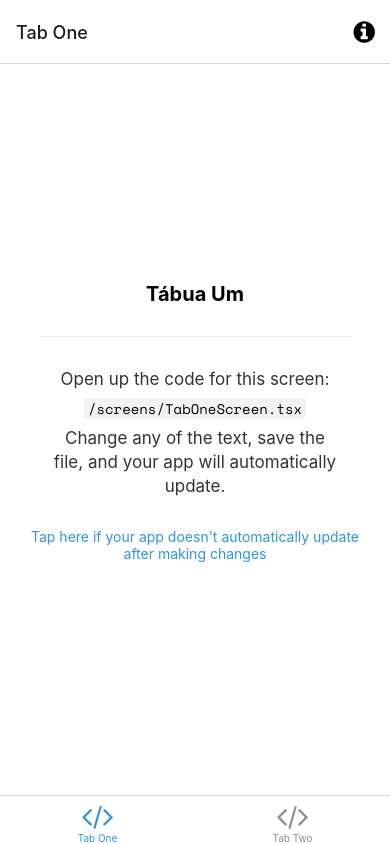
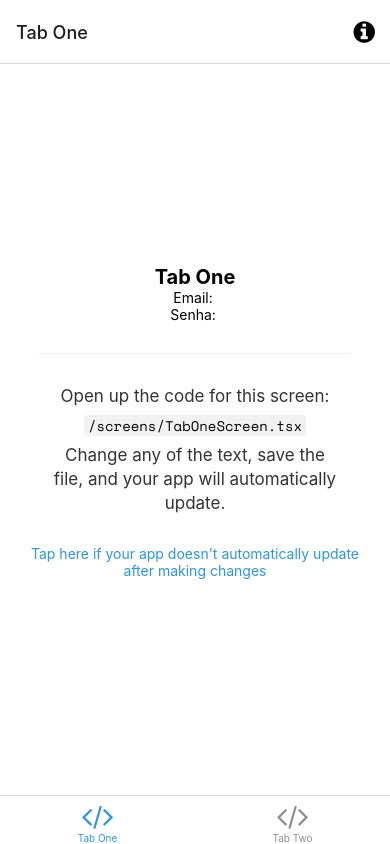
Before and after one commit to Poulvilho/sobre12_frontend, a React Native app: screen /TabOne in a window 390 px wide. Built offline with nearby package versions, Linux system fonts and the light colour scheme; no server answers; what expo-linking would draw is missing.

Commit message:
Add axios

```diff
--- a/package.json
+++ b/package.json
@@ -16,6 +16,7 @@
     "@react-navigation/bottom-tabs": "^6.0.5",
     "@react-navigation/native": "^6.0.2",
     "@react-navigation/native-stack": "^6.1.0",
+    "axios": "^0.23.0",
     "expo": "~42.0.1",
     "expo-asset": "~8.3.2",
     "expo-constants": "~11.0.1",
@@ -24,14 +25,15 @@
     "expo-splash-screen": "~0.11.2",
     "expo-status-bar": "~1.0.4",
     "expo-web-browser": "~9.2.0",
+    "formik": "^2.2.9",
     "react": "16.13.1",
     "react-dom": "16.13.1",
     "react-native": "https://github.com/expo/react-native/archive/sdk-42.0.0.tar.gz",
+    "react-native-gesture-handler": "~1.10.2",
     "react-native-reanimated": "~2.2.0",
-    "react-native-gesture-handler": "~1.10.2",
     "react-native-safe-area-context": "3.2.0",
     "react-native-screens": "~3.4.0",
-    "react-native-web": "~0.13.12"
+    "react-native-web": "^0.17.5"
   },
   "devDependencies": {
     "@babel/core": "^7.9.0",
--- a/screens/TabOneScreen.tsx
+++ b/screens/TabOneScreen.tsx
@@ -1,3 +1,5 @@
+import { isTemplateElement } from '@babel/types';
+import axios, { AxiosResponse } from 'axios';
 import React, { useEffect, useState } from 'react';
 import { StyleSheet } from 'react-native';
 
@@ -6,20 +8,27 @@ import { Text, View } from '../components/Themed';
 import { RootTabScreenProps } from '../types';
 
 export default function TabOneScreen({ navigation }: RootTabScreenProps<'TabOne'>) {
-  const [itens, setItens] = useState<string>('');
+
+  interface user {
+    email: string;
+    password: string;
+  };
+
+  const [item, setItem] = useState<user>({email: '', password: ''});
 
   useEffect(() => {
-    fetch("http://localhost:3000/api/users/login")
-    .then(res => res.json())
-    .then(
-      (result) => {
-        setItens(result.message);
-  })}, []);
+    axios.post<user>("http://localhost:3000/api/users/login", { email: "hello@world.com", password: 'password' })
+    .then(response  => {
+      console.log(response);
+      return setItem(response.data);
+    })
+  }, []);
 
   return (
     <View style={styles.container}>
-      <Text style={styles.title}>Tábua Um</Text>
-      <Text>{itens}</Text>
+      <Text style={styles.title}>Tab One</Text>
+      <Text>Email: {item.email}</Text>
+      <Text>Senha: {item.password}</Text>
       <View style={styles.separator} lightColor="#eee" darkColor="rgba(255,255,255,0.1)" />
       <EditScreenInfo path="/screens/TabOneScreen.tsx" />
     </View>
```
Also changed, not shown: 1 other file (tests, documents, lock files or other folders).
